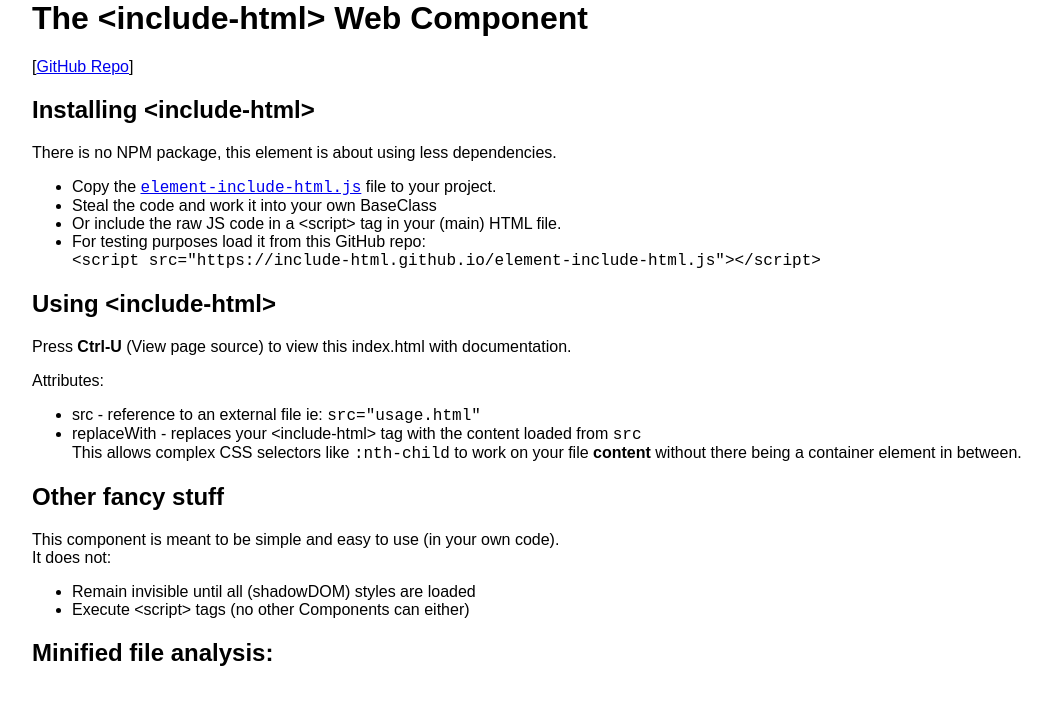
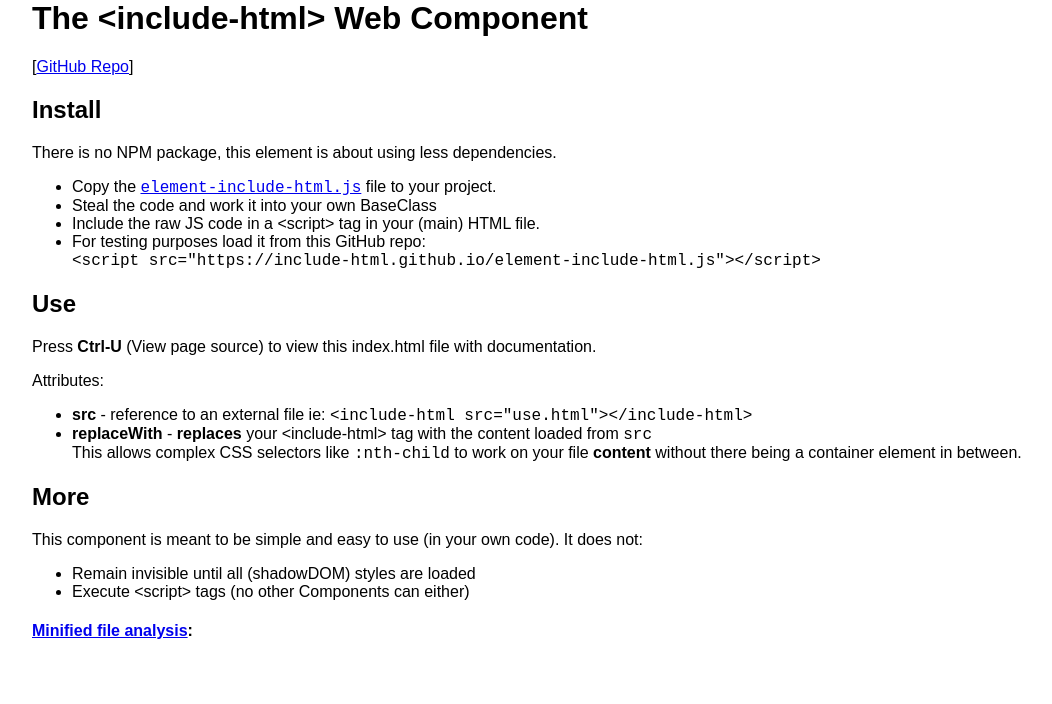
Before and after one commit to include-html/include-html.github.io, a plain HTML site: page index.html in a window 1280 px wide. Shown: the whole page, without its empty margins (96-1148 px from the left). Drawn offline with nearby package versions, Linux system fonts and the light colour scheme; files that its build step writes are made by us from their sources.

Commit message:
renamed HTML files

```diff
--- a/index.html
+++ b/index.html
@@ -16,11 +16,11 @@
 <body>
     <h1>The &lt;include-html> Web Component</h1>
     [<a href="//github.com/include-html/include-html.github.io">GitHub Repo</a>]
-    <include-html src="installation.html"></include-html>
-    <include-html src="usage.html"></include-html>
-    <include-html src="other.html"></include-html>
+    <include-html src="install.html"></include-html>
+    <include-html src="use.html"></include-html>
+    <include-html src="more.html"></include-html>
 
-    <h2>Minified file analysis:</h2>
+    <h4><a href="https://dev.to/dannyengelman/file-size-web-component-because-size-does-matter-3d3k">Minified file analysis</a>:</h4>
     <!-- Use the <file-size> Web Component
     For security reasons <script> can NOT be loaded by <include-html> So must be loaded in the main HTML file
     -->
--- a/installation.html
+++ b/install.html
@@ -1,4 +1,4 @@
-<h2>Installing &lt;include-html></h2>
+<h2>Install</h2>
 
 There is no NPM package, this element is about using less dependencies.
 <ul>
@@ -9,7 +9,7 @@
         Steal the code and work it into your own BaseClass
     </li>
     <li>
-        Or include the raw JS code in a &lt;script> tag in your (main) HTML file.
+        Include the raw JS code in a &lt;script> tag in your (main) HTML file.
     </li>
     <li>
         For testing purposes load it from this GitHub repo:
--- a/other.html
+++ b/more.html
@@ -1,7 +1,6 @@
-<h2>Other fancy stuff</h2>
+<h2>More</h2>
 
-This component is meant to be simple and easy to use (in your own code).
-<br>It does not:
+This component is meant to be simple and easy to use (in your own code). It does not:
 <ul>
     <li>Remain invisible until all (shadowDOM) styles are loaded</li>
     <li>Execute &lt;script> tags (no other Components can either)</li>
--- a/usage.html
+++ /dev/null
@@ -1,9 +0,0 @@
-<h2>Using &lt;include-html></h2>
-
-Press <b>Ctrl-U</b> (View page source) to view this index.html with documentation.
-<p></p>
-Attributes:
-<ul>
-    <li>src - reference to an external file ie: <code>src="usage.html"</code></li>
-    <li>replaceWith - replaces your &lt;include-html> tag with the content loaded from <code>src</code><br>This allows complex CSS selectors like <code>:nth-child</code> to work on your file <b>content</b> without there being a container element in between.</li>
-</ul>
--- /dev/null
+++ b/use.html
@@ -0,0 +1,9 @@
+<h2>Use</h2>
+
+Press <b>Ctrl-U</b> (View page source) to view this index.html file with documentation.
+<p></p>
+Attributes:
+<ul>
+    <li><strong>src</strong> - reference to an external file ie: <code>&lt;include-html src="use.html">&lt;/include-html></code></li>
+    <li><strong>replaceWith</strong> - <b>replaces</b> your &lt;include-html> tag with the content loaded from <code>src</code><br>This allows complex CSS selectors like <code>:nth-child</code> to work on your file <b>content</b> without there being a container element in between.</li>
+</ul>
```
